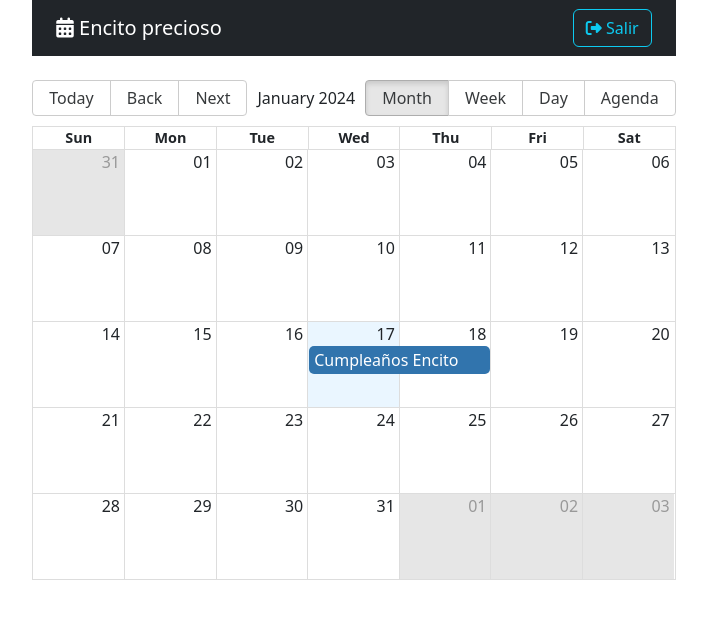
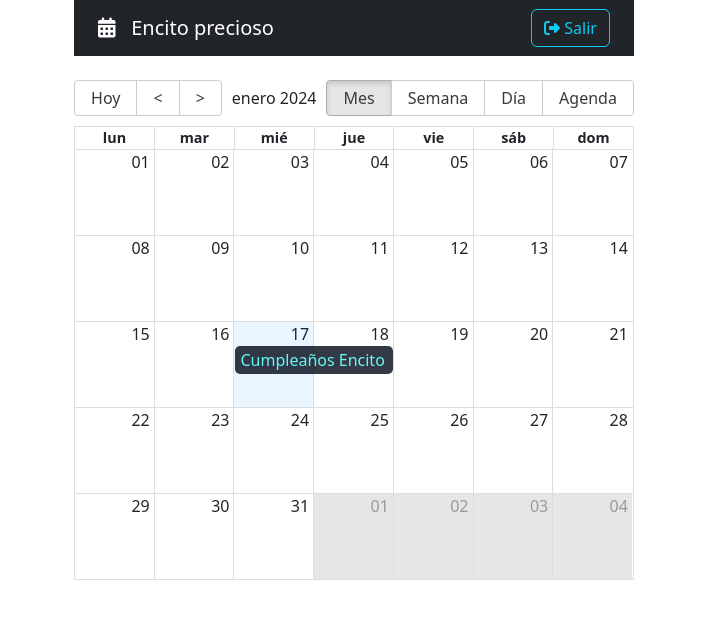
Before and after one commit to Dennisb-galeano/CalendarApp, a React (Vite) app: page / in a window 1280 px wide. Shown: the top 618 px of the page, without its empty margins (286-993 px from the left). Built offline with nearby package versions, Linux system fonts and the light colour scheme.

Commit message:
SC22 Cl351 - Configuraciones del calendario, CSS evento de calendario, idiomaES.

```diff
--- a/src/calendar/components/NavBar.jsx
+++ b/src/calendar/components/NavBar.jsx
@@ -8,6 +8,7 @@
       <div className="navbar navbar-dark bg-dark mb-4 px-4">
         <span className="navbar-brand">   {/* hace que aparezca en blanco,  */}
           <i className="fas fa-calendar-alt"> </i> {/*font-awsome: la etiqueta<i> icono de calendario</i> -alt"letra alternativa"" */}
+          &nbsp;
           Encito precioso
         </span>
         <button className="btn btn-outline-info">
--- /dev/null
+++ b/src/calendar/getMessages.js
@@ -0,0 +1,20 @@
+//Esta fn la voyt a unsar en la opcion de messages del calendarPage
+// estos valores
+
+export const getMessagesEs = () => {
+  return {
+    allDay: 'Todo el día',
+    previous: '<',  //anteriormente back
+    next: '>', //anteriormente Next
+    today: 'Hoy',
+    month: 'Mes',
+    week: 'Semana',
+    day: 'Día',
+    agenda: 'Agenda',
+    date: 'Fecha',
+    time: 'Hora',
+    event: 'Evento',
+    noEventsInRange: 'No hay eventos en este rango',
+    showMore: total => `+ Ver más (${total})`
+   };
+}
--- a/src/calendar/pages/CalendarPage.jsx
+++ b/src/calendar/pages/CalendarPage.jsx
@@ -2,27 +2,14 @@
 //AppRouter tiene la validacion de si esta o no auntenticado
 //se hace la instalacion y config de React-big-calendar https://www.npmjs.com/package/react-big-calendar?activeTab=readme
 
-import { Calendar, dateFnsLocalizer } from 'react-big-calendar';
-import 'react-big-calendar/lib/css/react-big-calendar.css'; //se umporta de ña doc de react-big-calendar
+import { Calendar } from 'react-big-calendar';
+import 'react-big-calendar/lib/css/react-big-calendar.css'; // doc CSS de react-big-calendar
 
-import enUS from 'date-fns/locale/en-US'
-import { addHours, format, parse, startOfWeek, getDay } from 'date-fns';
+import { addHours } from 'date-fns';
+import { NavBar } from "../components/NavBar";
+import { localizer } from '../../helpers/calendarLocalizer';
+import { getMessagesEs } from '../getMessages';
 
-import { NavBar } from "../components/NavBar";
-
-
-const locales = { //idioma
-  'en-US': enUS,
-}
-
-
-const localizer = dateFnsLocalizer({
-  format,
-  parse,
-  startOfWeek,
-  getDay,
-  locales,
-});
 
 //se le pueden agregar los eventos con la data que desee, la UNICA OBLIGATORIA ES EL TITTLE, EL START Y EL END
 const events = [{
@@ -41,17 +28,39 @@
 
 
 export const CalendarPage = () => {
+
+
+  //esta fn me maneja el estilo de los eventos del calendario
+  const eventStyleGetter = ( event,start, final, isSelected) => { //son los nombres de los arg qie se quieren dar, estan definidos en el calendar
+    console.log({event,start, final, isSelected});
+
+    const style={
+      backgroundColor: '#020819',
+      borderRadious: '1px',
+      opacity: 0.8,
+      color: '#44F8EC',
+    }
+
+    return{
+      style
+    }
+
+  }
+
   return (
     <>
       <NavBar />
 
       <Calendar
+        culture= 'es' //va a buscar un objeto en la var locales "calendarLocalizer.js" para cambiar el idioma a español
         localizer={localizer}
         events={events} //cambiar el eventr list con el que viene por mis propios eventos, con la const events
         startAccessor="start"
         endAccessor="final"
         style={ {height: 500 }} //calcule el 100% del view hight y restele 80px  '100vh - 80px'
-      />
+        messages={ getMessagesEs() }  //fn en los helper getMessages.js
+        eventPropGetter={ eventStyleGetter} //el evento del calendario me muestra uqe eventos se disparan con ella
+     />
 
     </>
 
@@ -61,3 +70,4 @@
 
 
 // dateFnsLocalizer: me ayuda a colocar el idioma que yo necesite
+//eventos en el calendario: eventPropGetter , eventStyleGetter
--- /dev/null
+++ b/src/helpers/calendarLocalizer.js
@@ -0,0 +1,21 @@
+
+// estas importaciones se encontraban en el CalendarPage. se pasaron para que el componente no iqede tan pesado de leer
+
+
+import { format, parse, startOfWeek, getDay } from 'date-fns';
+
+import esES from 'date-fns/locale/es';
+import { dateFnsLocalizer } from 'react-big-calendar';
+
+const locales = { //idioma ser pasa a español
+  'es': esES,  //
+}
+
+//esta fn se va a utilizar en el calendarPAage <calendar/>
+export const localizer = dateFnsLocalizer({
+  format,
+  parse,
+  startOfWeek,
+  getDay,
+  locales,
+});
```
Also changed, not shown: notes.txt.
